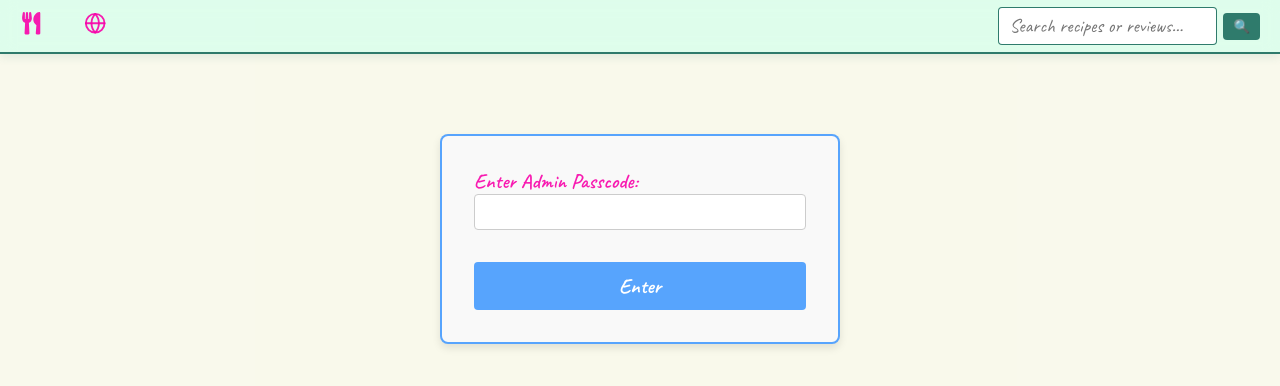
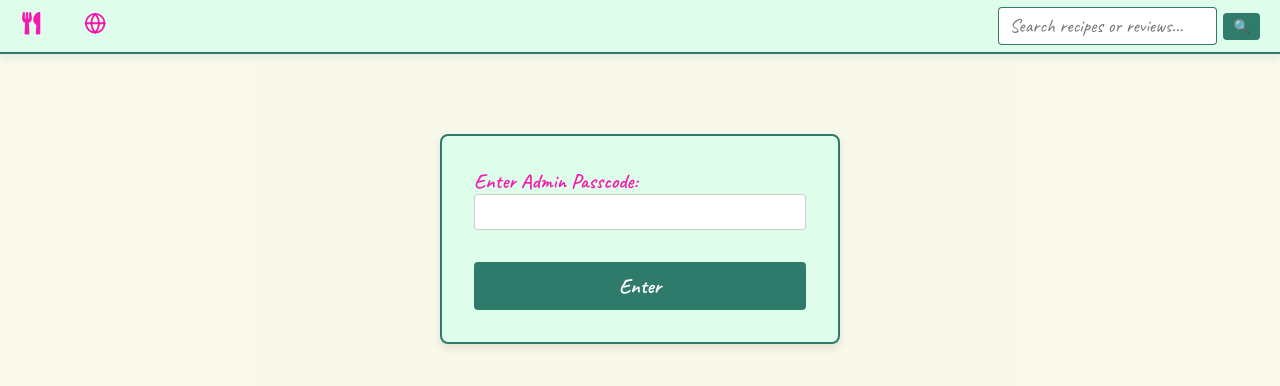
Before and after one commit to ShaynaMBarclay/PitousKoujina, a React (Vite) app: page /reviews/admin in a window 1280 px wide. Shown: the top 386 px of the page. Built offline with nearby package versions, Linux system fonts and the light colour scheme; no server answers; a web font is replaced by a local one.

Commit message:
ready for deployment

```diff
--- a/src/App.jsx
+++ b/src/App.jsx
@@ -8,7 +8,7 @@ import Navbar from './components/Navbar';
 import AdminWrapper from "./components/AdminWrapper";
 import AdminReviewWrapper from './components/AdminReviewWrapper';
 
-import "./styles/app.css";
+import "./styles/App.css";
 
 function App() {
   return (
--- a/src/components/ReviewForm.jsx
+++ b/src/components/ReviewForm.jsx
@@ -63,7 +63,6 @@ function ReviewForm({ onAddReview, editingReview }) {
 
       onAddReview(newReview);
 
-      // Clear form
       setRestaurant("");
       setReview("");
       setRating(0);
--- a/src/pages/RecipePage.jsx
+++ b/src/pages/RecipePage.jsx
@@ -38,7 +38,6 @@ function RecipePage({ isAdmin }) {
     );
   };
 
-  // Filter recipes based on mealType filter
   const filteredRecipes =
     filters.length === 0
       ? recipes
@@ -89,7 +88,6 @@ function RecipePage({ isAdmin }) {
       <h1 className="recipes-heading">La Cucina di Shay</h1>
       <h2 className="recipes-smallheading">Tra tradizione e fantasia, sapori fatti con amore.</h2>
 
-      {/* Filters */}
       <div className="filter-buttons">
         {mealTypes.map((type) => (
           <button
--- a/src/pages/ReviewsPage.jsx
+++ b/src/pages/ReviewsPage.jsx
@@ -90,7 +90,6 @@ function ReviewsPage({ isAdmin = false }) {
       <h1 className="reviews-heading">Restaurant Reviews</h1>
       <p className="reviews-subheading">Where we've eaten around the world ✈️</p>
 
-      {/* FILTER DROPDOWN */}
       <div style={{ marginBottom: "1rem", textAlign: "center" }}>
         <label htmlFor="countryFilter" style={{ marginRight: "0.5rem", fontWeight: "600", color: "#2e7a6bfd" }}>
           Filter by Country:
--- a/src/pages/SearchResultsPage.jsx
+++ b/src/pages/SearchResultsPage.jsx
@@ -54,7 +54,6 @@ function SearchResultsPage() {
     <div className="search-results-page">
       <h2 className="reviews-heading">Search Results for "{query}"</h2>
 
-      {/* Recipes Section */}
       {recipeResults.length > 0 && (
         <>
           <h3 className="section-title">Recipes</h3>
@@ -77,7 +76,6 @@ function SearchResultsPage() {
         </>
       )}
 
-      {/* Reviews Section */}
       {reviewResults.length > 0 && (
         <>
           <h3 className="section-title">Reviews</h3>
--- a/src/styles/Admin.css
+++ b/src/styles/Admin.css
@@ -2,9 +2,9 @@
   max-width: 400px;
   margin: 5rem auto;
   padding: 2rem;
-  border: 2px solid #0077ffa6;
+  border: 2px solid #2e7a6b;
   border-radius: 8px;
-  background-color: #f9f9f9;
+  background-color: #d4ffecb6;
   box-shadow: 0 4px 8px rgba(0,0,0,0.1);
   font-family: "Caveat", cursive;
   font-size: 1.3rem;
@@ -29,7 +29,7 @@
 }
 
 .admin-login-form input[type="password"]:focus {
-  border-color: #0077ffa6;;
+  border-color: #2e7a6b;
   outline: none;
 }
 
@@ -38,7 +38,7 @@
   padding: 0.7rem;
   font-size: 1.3rem;
   font-weight: 700;
-  background-color: #0077ffa6;
+  background-color: #2e7a6b;;
   color: white;
   border: none;
   border-radius: 4px;
@@ -48,7 +48,7 @@
 }
 
 .admin-login-form button:hover {
-  background-color: #0056b3;
+  background-color: #1f4f45;;
 }
 
 .logout-button {
```
Also changed, not shown: src/components/RecipeList.jsx (deleted), src/components/ReviewList.jsx (deleted).
